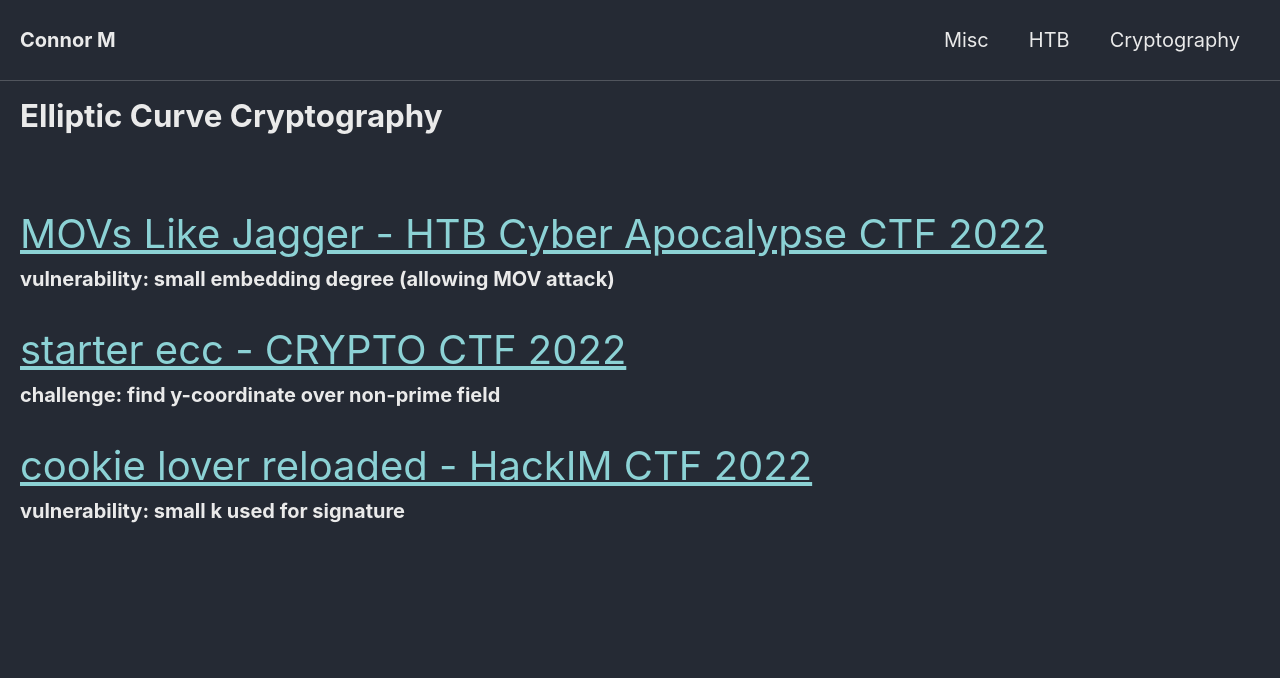
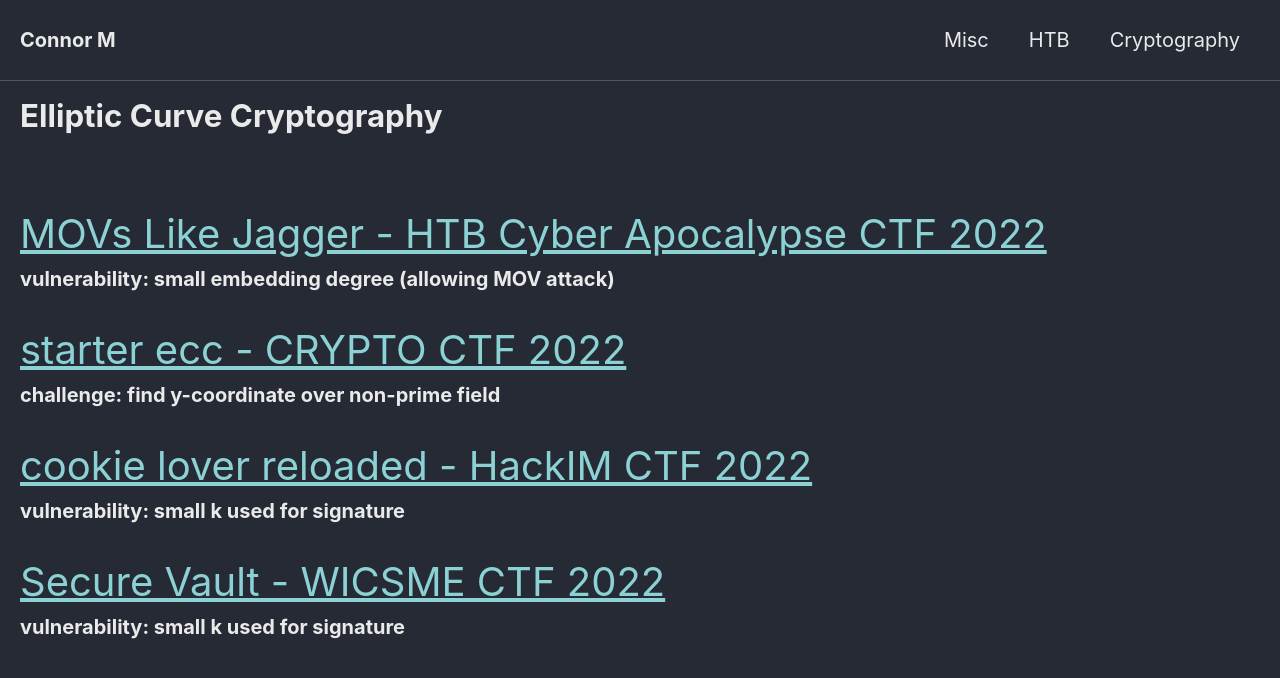
Before and after one commit to Connor-McCartney/Connor-McCartney.github.io, a Jekyll site: the page built from _pages/cryptography/ecc/ecc.md, in a window 1280 px wide. Shown: the top 678 px of the page. Built offline with Jekyll 4.4.1, drawn with Linux system fonts in a browser that asks for light colours; cached includes are drawn as plain includes.

Commit message:
Update ecc.md

```diff
--- a/_pages/cryptography/ecc/ecc.md
+++ b/_pages/cryptography/ecc/ecc.md
@@ -16,3 +16,7 @@ __challenge: find y-coordinate over non-prime field__
 
 <span style="font-size:2em;">   [cookie lover reloaded - HackIM CTF 2022](/cryptography/ecc/cookie-lover-reloaded-HackIM-CTF-2022)       </span> <br>
 __vulnerability: small k used for signature__
+
+
+<span style="font-size:2em;">   [Secure Vault - WICSME CTF 2022](/cryptography/ecc/Secure-Vault-WICSME-CTF-2022)       </span> <br>
+__vulnerability: small k used for signature__
```
